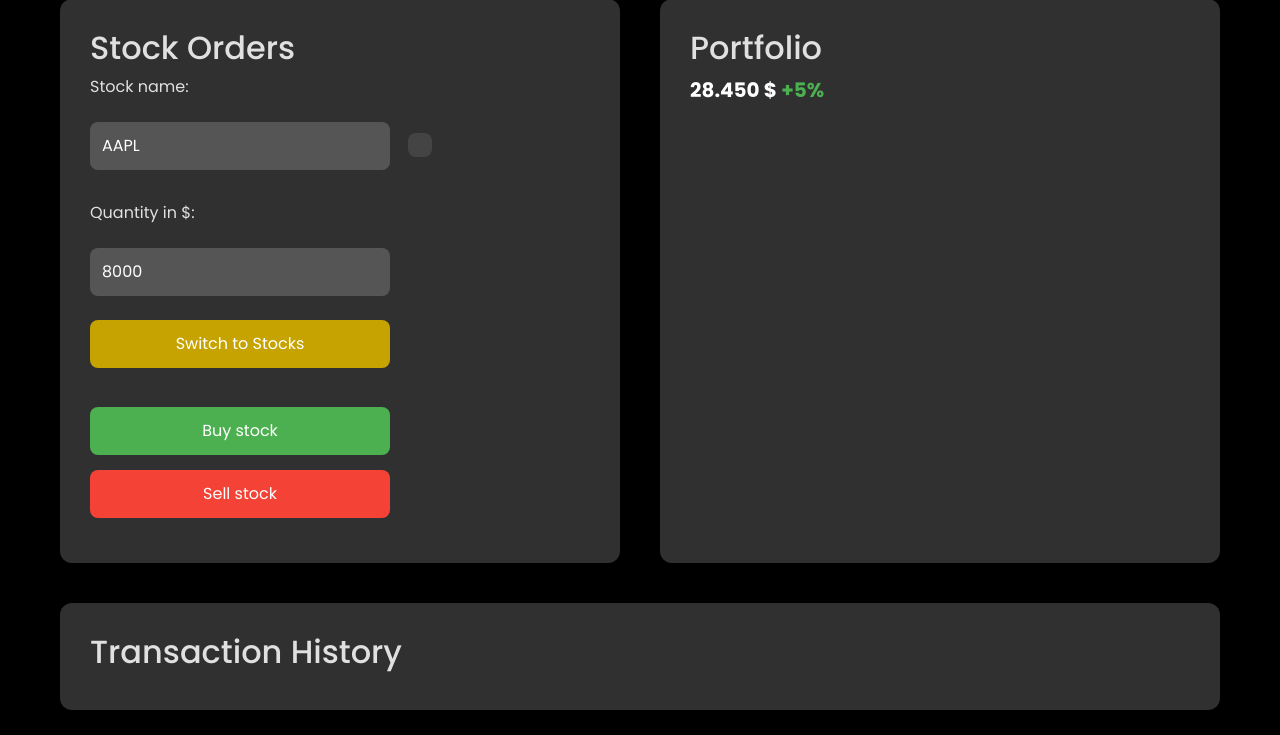
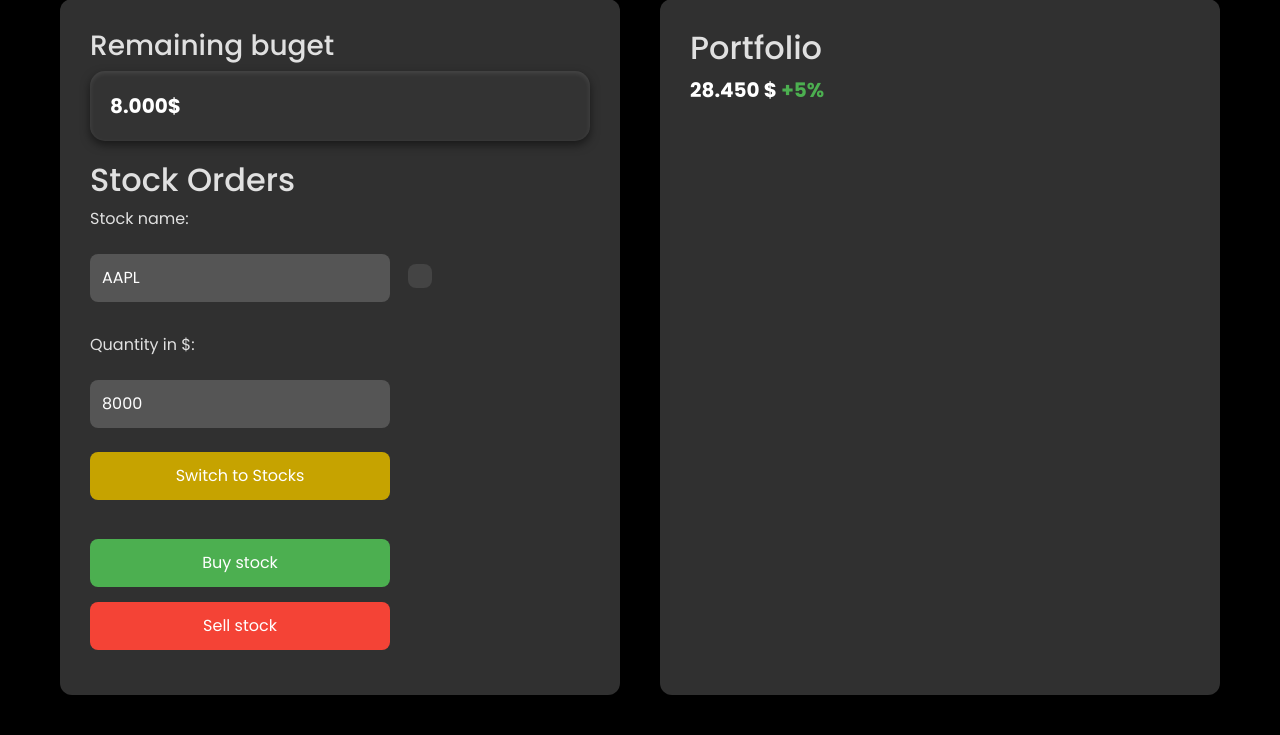
Before and after one commit to LennartPfeiler/StockApp, a PHP site: page /public/pages/portfolio.html in a window 1280 px wide. Shown: the part 189-924 px from the top of the page. Run offline with PHP 8.4, Linux system fonts and the light colour scheme.

Commit message:
remaining buget eingefügt

```diff
--- a/mosbach-tasks-web-main/public/css/portfolio.css
+++ b/mosbach-tasks-web-main/public/css/portfolio.css
@@ -393,7 +393,20 @@ section {
 .buy-sell button#sell-stock:hover {
     background-color: #e53935;
 }
-
+.remaining-buget {
+    font-weight: bold;
+    font-size: 20px;
+    margin-bottom: 20px;
+    color: #fff;
+    opacity: 0;
+    background-color: #333; /* Dunkler Hintergrund */
+    border-radius: 15px; /* Abgerundete Ecken */
+    padding: 20px; /* Innenabstand, um Text vom Rand zu halten */
+    box-shadow: 0 4px 10px rgba(0, 0, 0, 0.5), /* Schlagschatten für 3D-Effekt */
+                inset 0 2px 5px rgba(255, 255, 255, 0.1); /* Innerer Schatten für 3D-Effekt */
+    animation: slideBottom 1s ease forwards;
+    animation-delay: 2.3s;
+}
 /* Portfolio-Wert */
 .portfolio-value {
     font-weight: bold;
--- a/mosbach-tasks-web-main/public/pages/portfolio.html
+++ b/mosbach-tasks-web-main/public/pages/portfolio.html
@@ -38,6 +38,8 @@
     <br></br>
     <main>
         <section class="buy-sell">
+            <h3>Remaining buget</h3>
+            <div class="remaining-buget">8.000$</div>
             <h2>Stock Orders</h2>
             <div class="d-flex align-items-center mb-3">
                 <div class="me-2">
```
